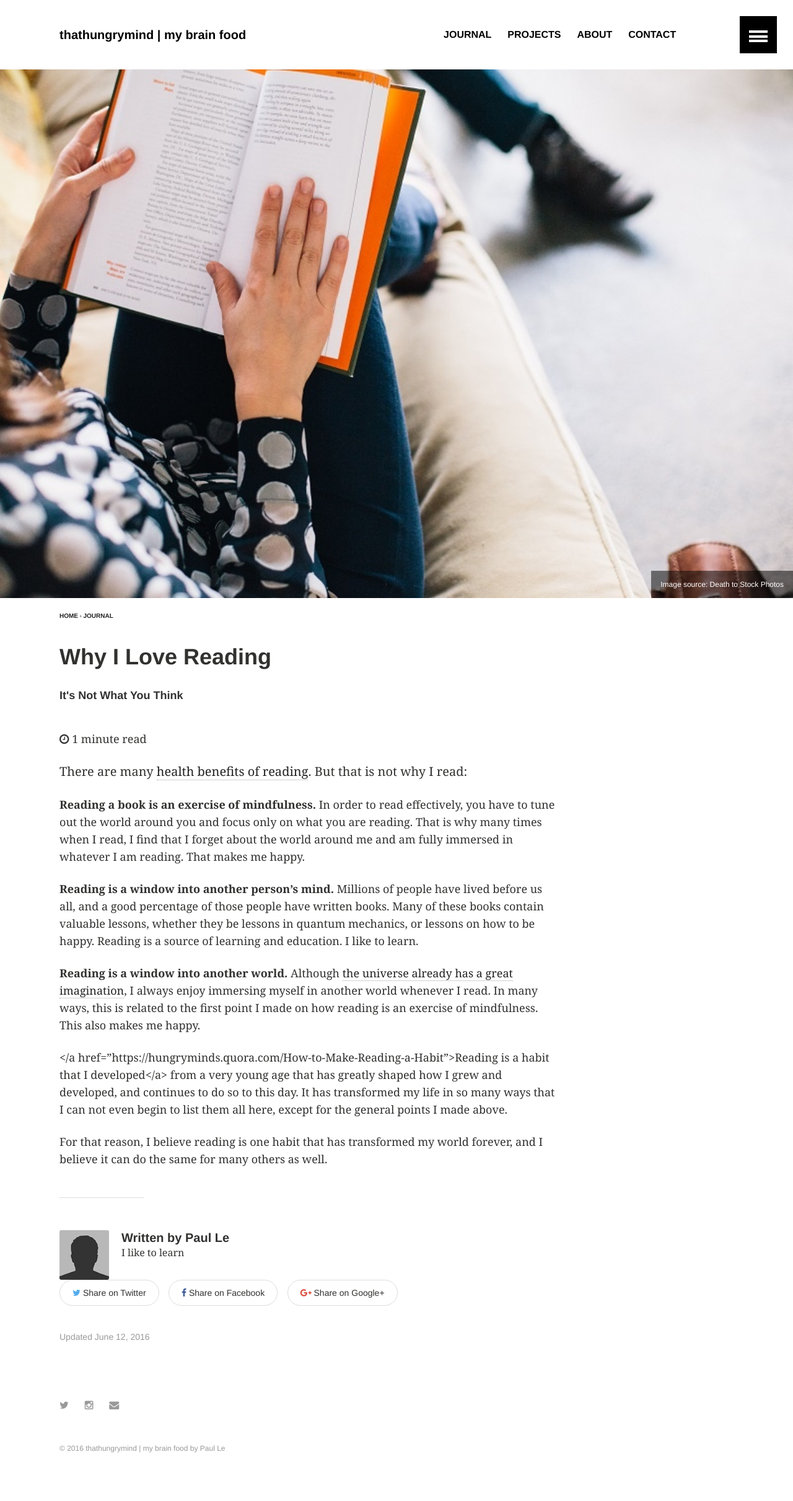
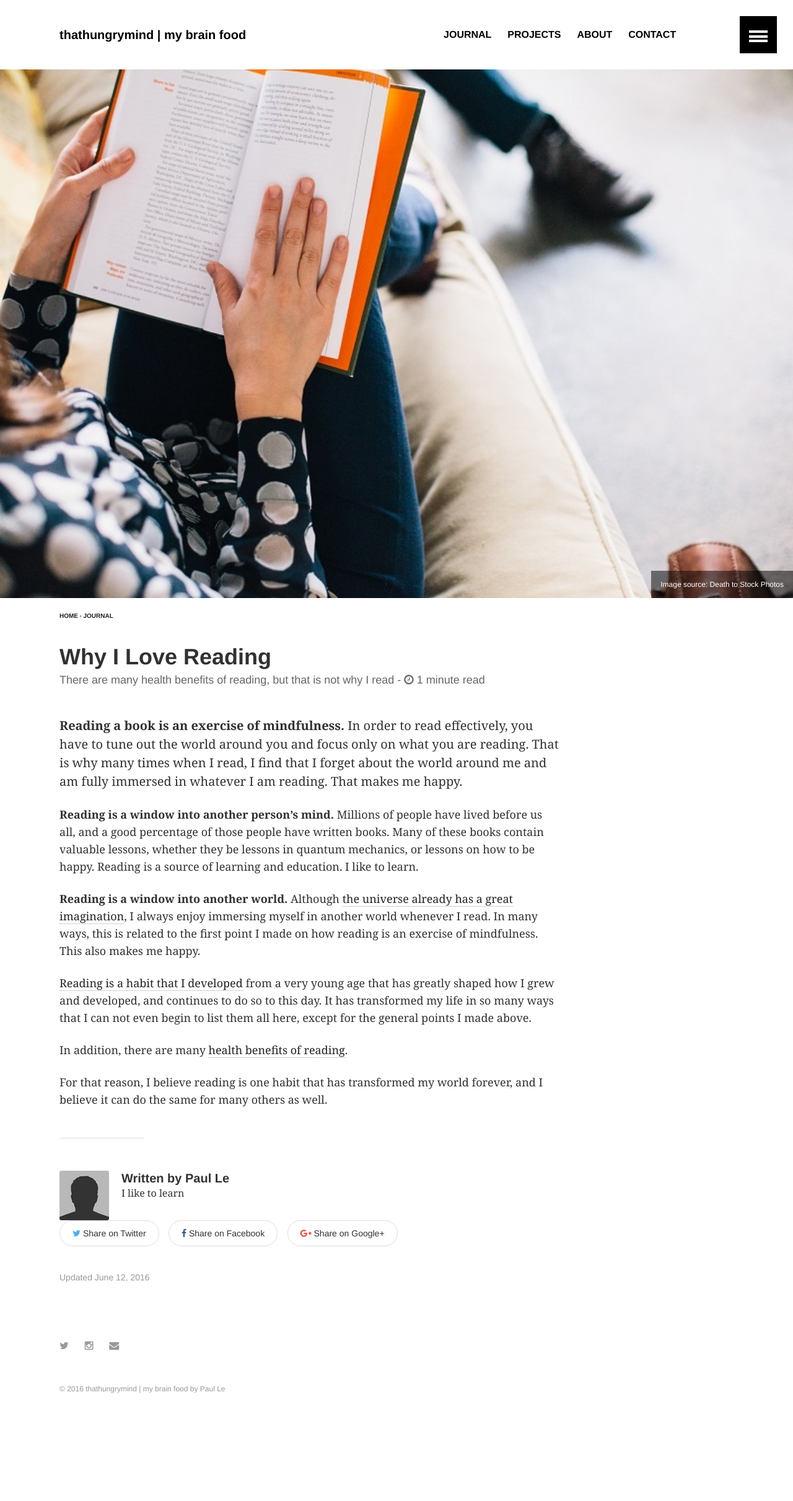
Before and after one commit to LeNPaul/that-hungry-mind, a Jekyll site: the page built from _posts/journal/2016-06-26-love-reading.md, in a window 1280 px wide. Shown: the whole page at 62% size. Built offline with Jekyll 4.4.1, drawn with Linux system fonts in a browser that asks for light colours; comment, search, counter and statistics services are not loaded; after the commit the page ends 2326 px from its top, so only the background shows below that.

Commit message:
Update site to finialize post layout

```diff
--- a/_layouts/article.html
+++ b/_layouts/article.html
@@ -10,13 +10,9 @@ layout: default
 		{% include breadcrumbs.html %}
 		<div class="page-title">
 			<h1>{{ page.title }}</h1>
-			<p class="subtitle">{{ page.subtitle }}</p>
+			<p class="subtitle">{% if page.subtitle %}{{ page.subtitle }} - {% endif %}<i class="fa fa-clock-o" aria-hidden="true"></i> {% include read-time.html %}</p>
 		</div>
 		<div class="inner-wrap">
-			{% if page.read_time %}
-				<p class="page__meta"><i class="fa fa-clock-o" aria-hidden="true"></i> {% include read-time.html %}</p>
-			{% endif %}
-
 			<div id="content" class="page-content" itemprop="articleBody">
 				{{ content }}
 				<hr />
--- a/_posts/journal/2016-06-26-love-reading.md
+++ b/_posts/journal/2016-06-26-love-reading.md
@@ -1,7 +1,7 @@
 ---
 layout: article
 title: "Why I Love Reading"
-subtitle: "It's Not What You Think"
+subtitle: "There are many health benefits of reading, but that is not why I read"
 categories: journal
 modified: 2016-06-12T16:28:11-04:00
 tags: [personal]
@@ -15,7 +15,6 @@ image:
   credit: Death to Stock Photos
   creditlink:
 ---
-There are many <a href="http://www.newyorker.com/culture/cultural-comment/can-reading-make-you-happier">health benefits of reading</a>. But that is not why I read:
 
 **Reading a book is an exercise of mindfulness.** In order to read effectively, you have to tune out the world around you and focus only on what you are reading. That is why many times when I read, I find that I forget about the world around me and am fully immersed in whatever I am reading. That makes me happy.
 
@@ -23,6 +22,8 @@ There are many <a href="http://www.newyorker.com/culture/cultural-comment/can-re
 
 **Reading is a window into another world.** Although <a href="https://www.goodreads.com/quotes/556058-i-think-nature-s-imagination-is-so-much-greater-than-man-s">the universe already has a great imagination</a>, I always enjoy immersing myself in another world whenever I read. In many ways, this is related to the first point I made on how reading is an exercise of mindfulness. This also makes me happy.
 
-</a href="https://hungryminds.quora.com/How-to-Make-Reading-a-Habit">Reading is a habit that I developed</a> from a very young age that has greatly shaped how I grew and developed, and continues to do so to this day. It has transformed my life in so many ways that I can not even begin to list them all here, except for the general points I made above.
+<a href="https://hungryminds.quora.com/How-to-Make-Reading-a-Habit">Reading is a habit that I developed</a> from a very young age that has greatly shaped how I grew and developed, and continues to do so to this day. It has transformed my life in so many ways that I can not even begin to list them all here, except for the general points I made above.
+
+In addition, there are many <a href="http://www.newyorker.com/culture/cultural-comment/can-reading-make-you-happier">health benefits of reading</a>.
 
 For that reason, I believe reading is one habit that has transformed my world forever, and I believe it can do the same for many others as well.
--- a/_sass/_layout.scss
+++ b/_sass/_layout.scss
@@ -152,8 +152,13 @@
 		@include fill-parent;
 	}
 	.subtitle {
+		position: relative;
+		bottom: 25px;
 		font-family: $heading-font;
 		font-weight: bold;
+		color: #666;
+		font-weight: normal;
+		margin: 0px;
 	}
 	@at-root {
 		.page-content {
--- /dev/null
+++ b/_sass/list.scss
@@ -0,0 +1,45 @@
+/* ==========================================================================
+   Tiles
+   ========================================================================== */
+
+.tile {
+  @include outer-container;
+  margin-bottom: $gutter;
+  @include media($micro) {
+    @include fill-parent;
+  }
+  @include media(new-breakpoint(min-width em(480) 12)) {
+    @include span-columns(3);
+    @include omega(4n);
+  }
+  .entry-date {
+    @include font-size(16,no);
+    color: lighten($text-color,25);
+  }
+  .post-title {
+    @include font-size(18,no);
+  }
+  .post-excerpt {
+    @include font-size(16);
+  }
+  .post-teaser {
+    position: relative;
+    display: block;
+    &:after {
+      content: '';
+      position: absolute;
+      width: 100%;
+      height: 100%;
+      top: 0;
+      left: 0;
+      background: rgba($base-color,0);
+      pointer-events: none;
+      @include transition(background 0.3s);
+    }
+    &:hover {
+      &:after {
+        background: rgba($base-color,0.2);
+      }
+    }
+  }
+}
```
